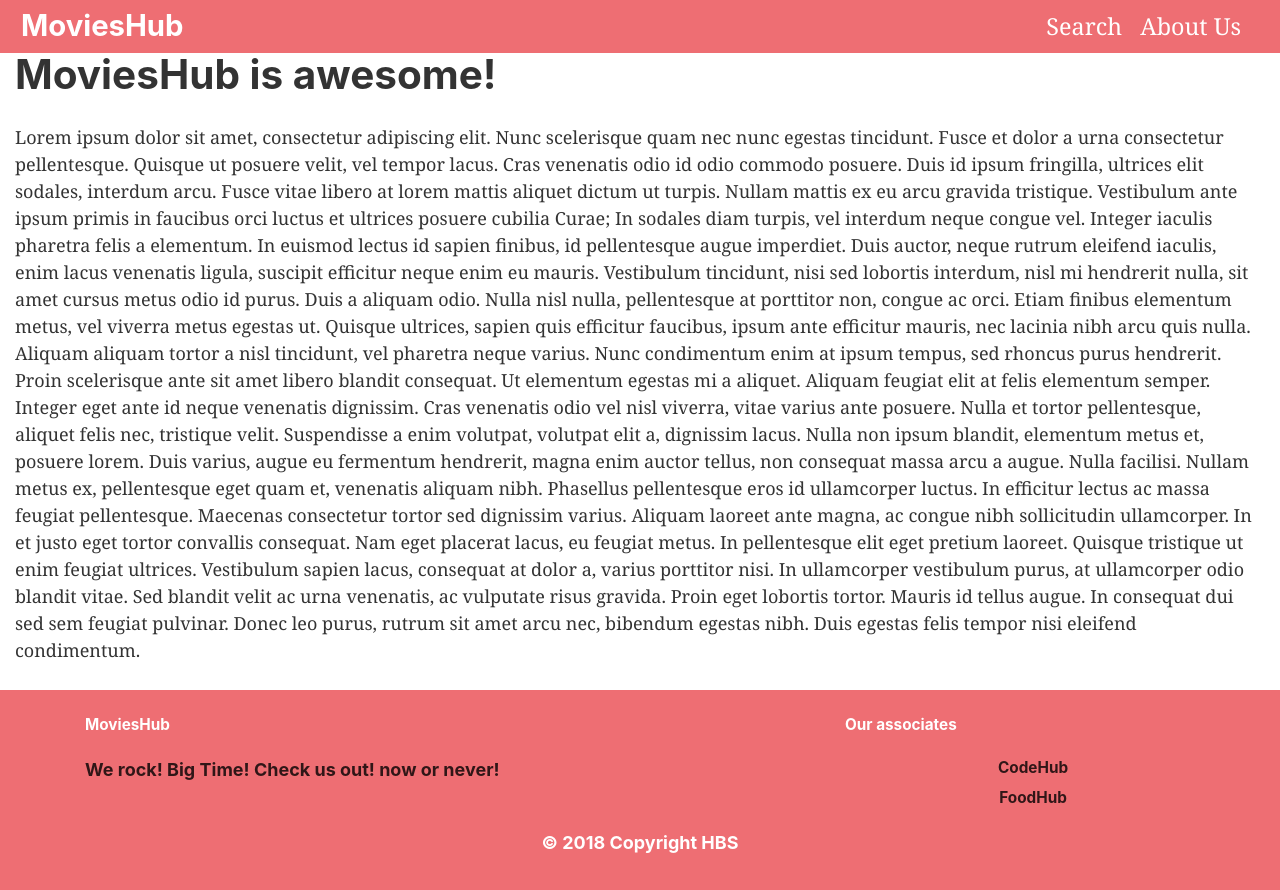
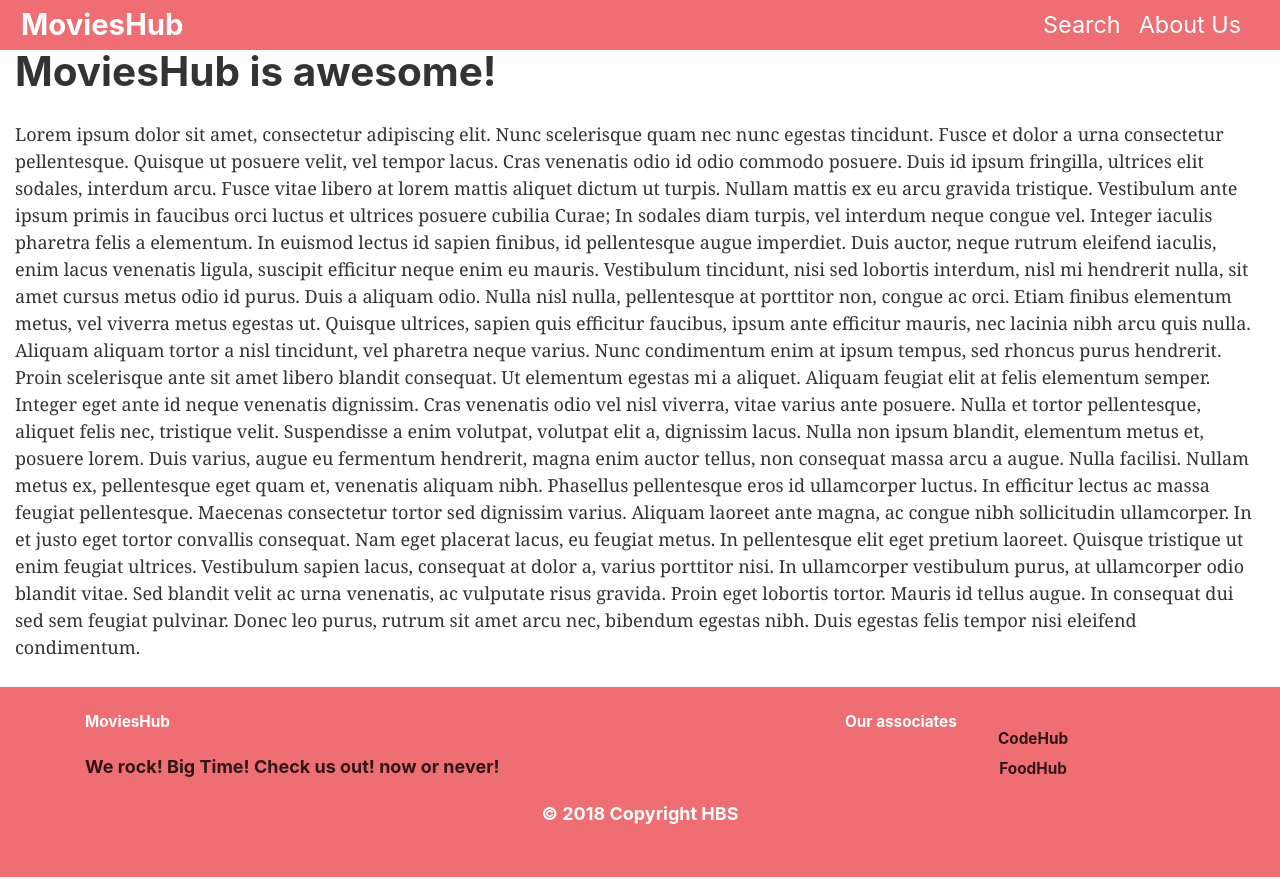
Before and after one commit to benslamahassen/MoviesHub, a Gatsby site: page /about in a window 1280 px wide. Built offline with nearby package versions, Linux system fonts and the light colour scheme; Gatsby itself is replaced by a stand-in of ours.

Commit message:
Styling Link & font fixes.

```diff
--- a/src/components/footer.js
+++ b/src/components/footer.js
@@ -13,7 +13,7 @@ const Footer = () => {
             <h4>We rock! Big Time! Check us out! now or never!</h4>
           </div>
           <div className="col-4 ml-auto">
-            <h5 className="text-white">Our associates</h5>
+            <h5 className="text-white m-0">Our associates</h5>
             <ul className="list-unstyled text-center">
               <li>
                   <h5>CodeHub</h5>
--- a/src/components/header.js
+++ b/src/components/header.js
@@ -26,7 +26,7 @@ const Header = ({ siteTitle }) => (
         >
           <h2 className='m-0 p-0'>{siteTitle}</h2>
         </Link>
-        <div>
+        <h5 className='m-0 p-0 font-weight-normal'>
           <Link
             to="/search/"
             style={{
@@ -49,7 +49,7 @@ const Header = ({ siteTitle }) => (
           >
             About Us
           </Link>
-        </div>
+        </h5>
       </div>
     </div>
   </div>
--- a/src/components/layout.css
+++ b/src/components/layout.css
@@ -1,3 +1,11 @@
+a {
+	color :black;
+	text-decoration: none !important;
+}
+
+a:hover {
+	color : #ee6e73
+}
 .lds-dual-ring {
   display: flex;
   justify-content: center;
```
